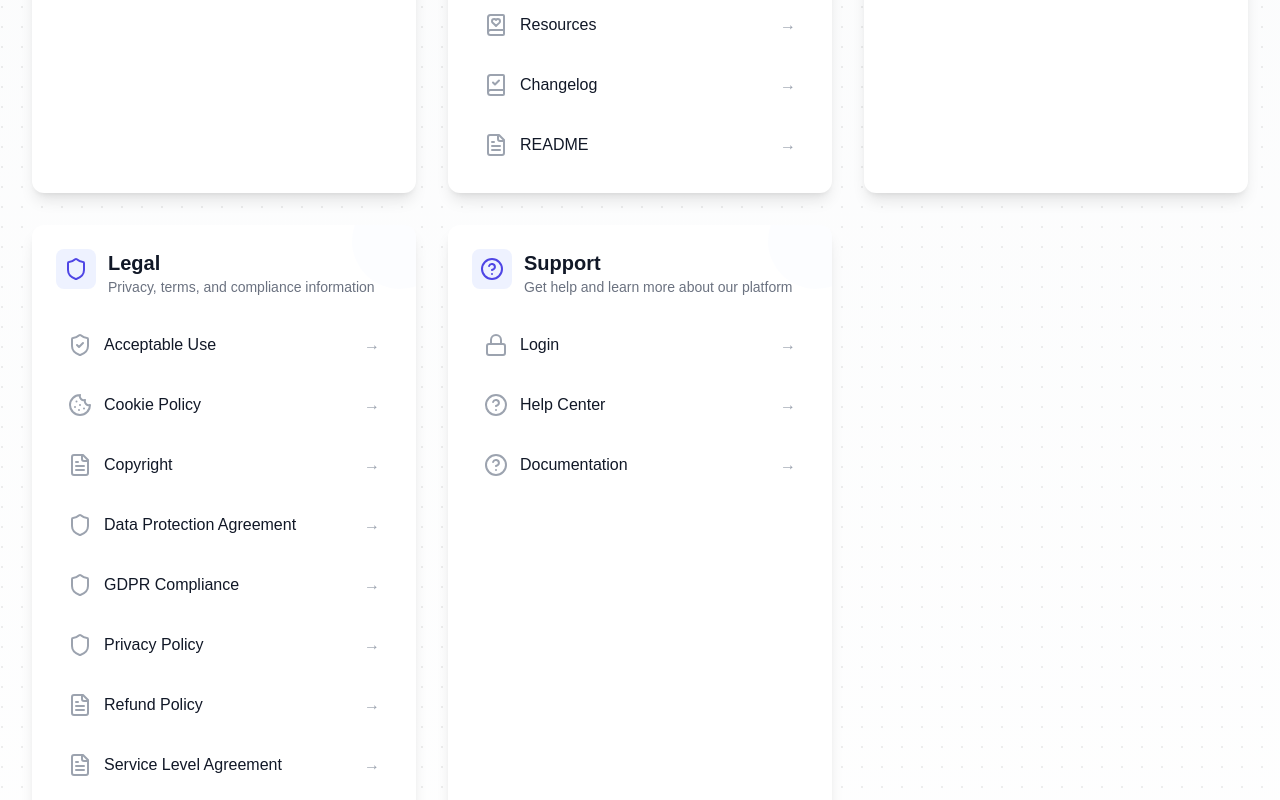
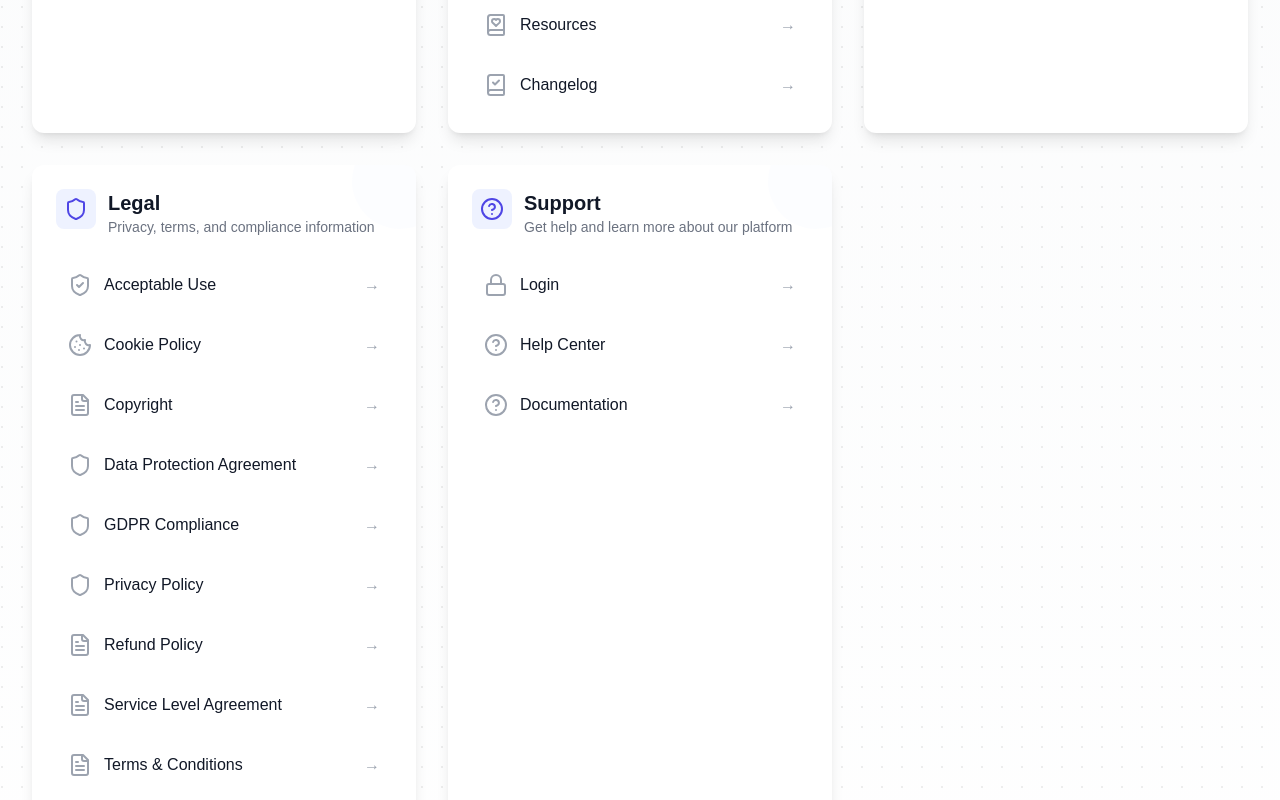
Before and after one commit to RomaLetodiani/Next-Boilerplate, a Next.js app: page /sitemap in a window 1280 px wide. Shown: the part 860-1660 px from the top of the page. Built offline with nearby package versions, Linux system fonts and the light colour scheme.

Commit message:
Remove unused README link from home navigation items
- Deleted the "README" navigation item from the home navigation menu, streamlining the navigation structure.
- This change helps improve the clarity and focus of the navigation by removing unnecessary links.

```diff
--- a/src/layout/(home)/header/components/home-navigation-items.tsx
+++ b/src/layout/(home)/header/components/home-navigation-items.tsx
@@ -6,7 +6,6 @@ import {
   BookCheck,
   BookHeart,
   CircleDollarSign,
-  FileText,
   HelpCircle,
   Home,
   Info,
@@ -35,7 +34,6 @@ export const productNavigationItems = [
   { name: "Status", href: "/status", icon: <CircleDollarSign /> },
   { name: "Resources", href: "/resources", icon: <BookHeart /> },
   { name: "Changelog", href: "/changelog", icon: <BookCheck /> },
-  { name: "README", href: "/docs/readme", icon: <FileText /> },
 ];
 
 export const homeNavigationItems = [
```
